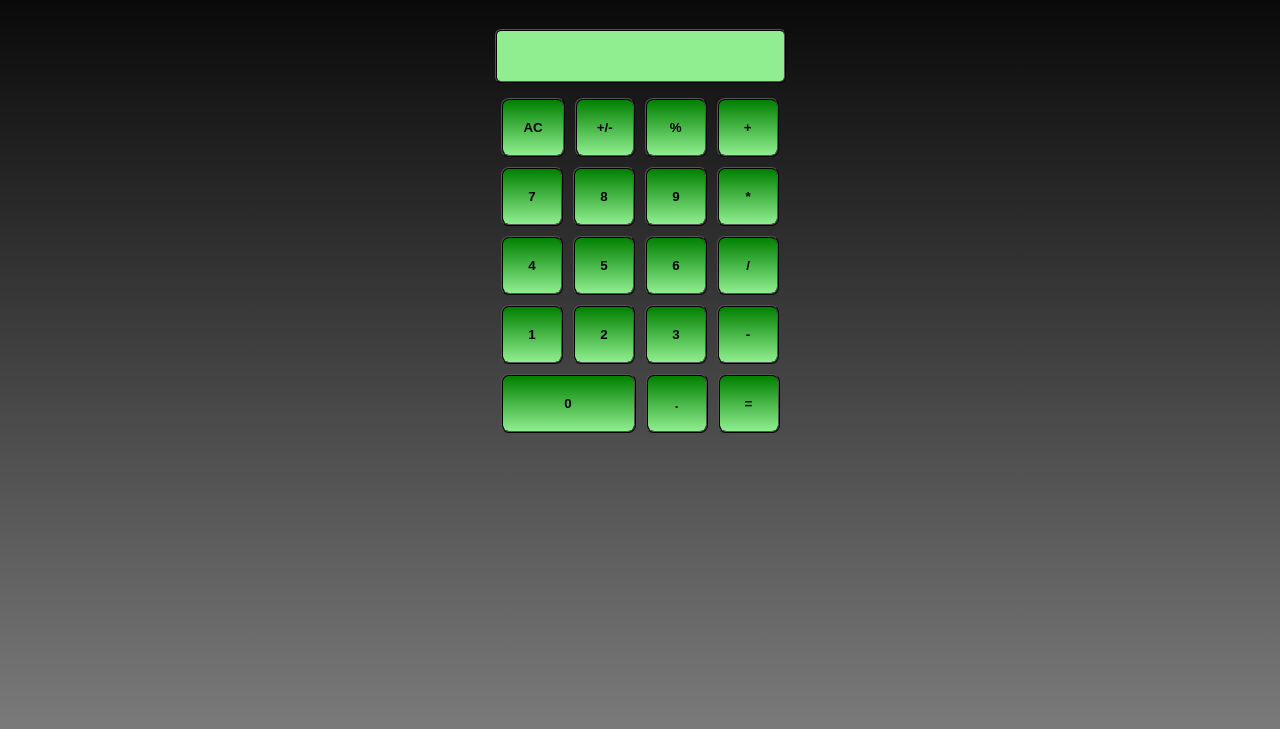
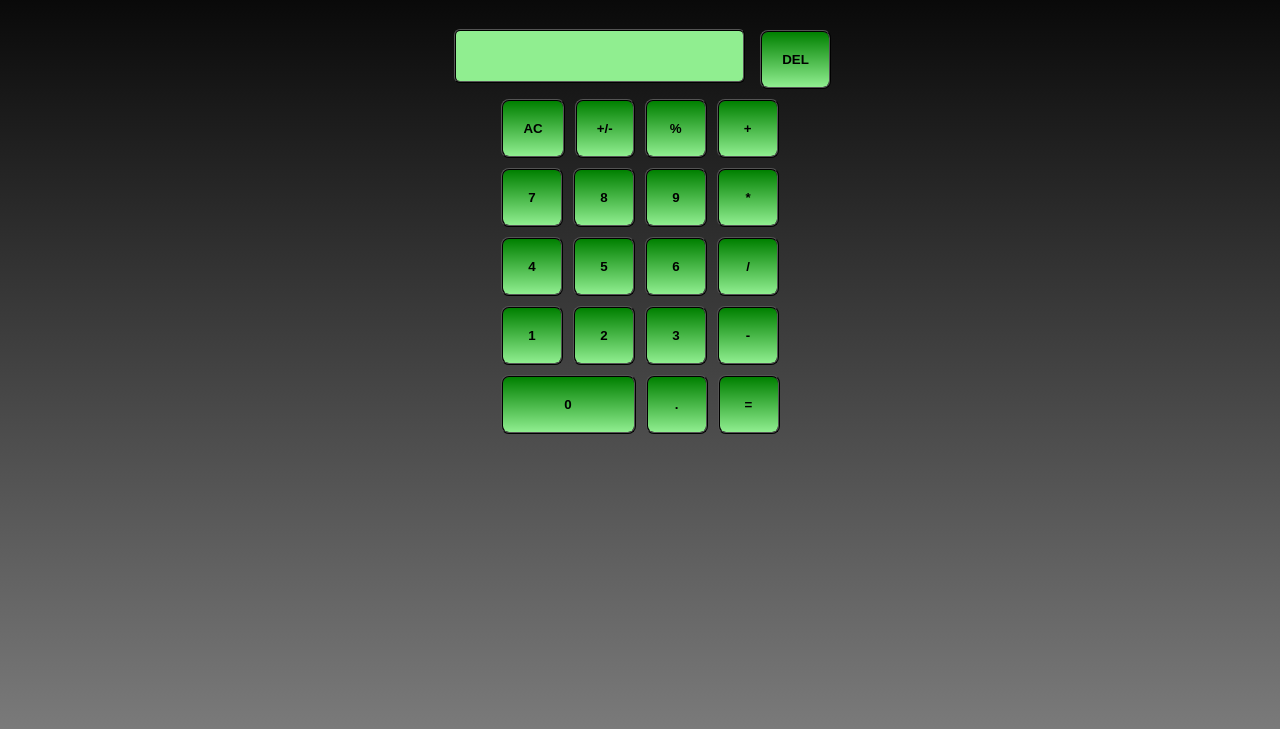
Before and after one commit to sujalkumar0909/Calculator, a plain HTML site: page index.html in a window 1280 px wide. Shown: the part 61-790 px from the top of the page. Drawn offline with Linux system fonts and the light colour scheme.

Commit message:
modified:   css/style.css 	modified:   js/logic.js

```diff
--- a/index.html
+++ b/index.html
@@ -13,6 +13,7 @@
     <div class="container">
         <div class="row">
             <input class=input type="text" placeholder="">
+            <button class="button" id="d">DEL</button>
         </div>
         <div class="row">
             <button class="button">AC</button>
```
